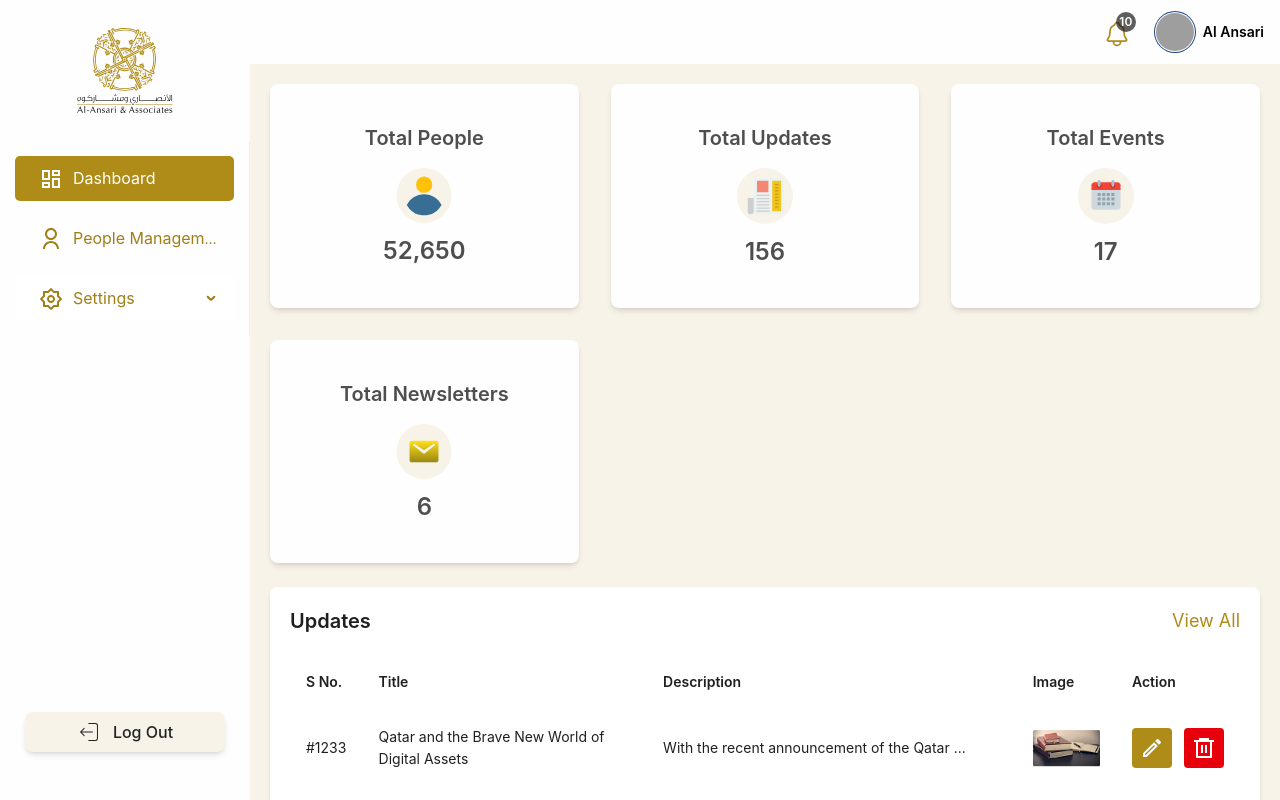
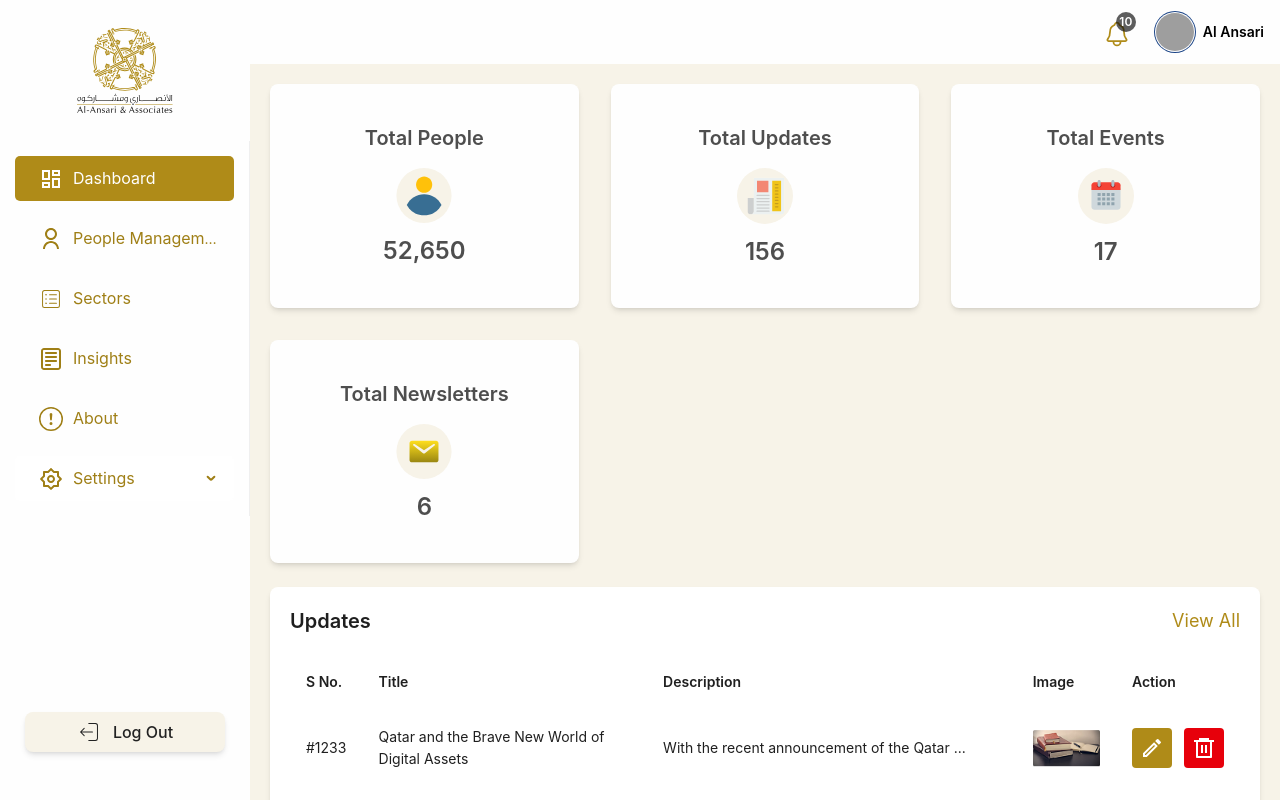
Before and after one commit to sparktechagency/alanssxri_dashboard, a React (Vite) app: page / in a window 1280 px wide. Shown: the top 800 px of the page. Built offline with nearby package versions, Linux system fonts and the light colour scheme; grey boxes are pictures that could not be loaded.

Commit message:
created all pages

```diff
--- a/src/components/LayoutsComponents/Sidebar.tsx
+++ b/src/components/LayoutsComponents/Sidebar.tsx
@@ -5,7 +5,7 @@ import logo from '../../assets/logo.svg'
 // import dashboard from '../../assets/sideBar/dashboard.svg'
 // import income from '../../assets/sideBar/income.svg'
 // import dashboardActive from '../../assets/sideBar/active-dashboard.svg'
-import { CiLogout } from 'react-icons/ci';
+import { CiLogout, CiViewList } from 'react-icons/ci';
 // import { useLocation } from 'react-router-dom';
 
 const { Sider } = Layout;
@@ -13,6 +13,8 @@ const { Sider } = Layout;
 import React from 'react';
 import { RiSettings2Line, RiUserLine } from 'react-icons/ri';
 import { MdOutlineDashboard } from 'react-icons/md';
+import { CgNotes } from 'react-icons/cg';
+import { BsExclamationCircle } from 'react-icons/bs';
 
 interface SidebarProps {
     collapsed: boolean;
@@ -43,10 +45,28 @@ const Sidebar: React.FC<SidebarProps> = ({ collapsed }) => {
                             label: <Link className=' text-[16px]' to={`/`}>Dashboard</Link>,
                         },
                         {
-                            key: '4',
+                            key: '2',
                             // icon: <img src={location.pathname === '/' ? dashboardActive : dashboard} className='menu-icon' />,
                             icon: <RiUserLine className='w-6 h-6' />,
                             label: <Link className=' text-[16px]' to={`/people-management`}>People Management</Link>,
+                        },
+                        {
+                            key: '3',
+                            // icon: <img src={location.pathname === '/' ? dashboardActive : dashboard} className='menu-icon' />,
+                            icon: <CiViewList className='w-6 h-6' />,
+                            label: <Link className=' text-[16px]' to={`/sectors`}>Sectors</Link>,
+                        },
+                        {
+                            key: '4',
+                            // icon: <img src={location.pathname === '/' ? dashboardActive : dashboard} className='menu-icon' />,
+                            icon: <CgNotes className='w-6 h-6' />,
+                            label: <Link className=' text-[16px]' to={`/insights`}>Insights</Link>,
+                        },
+                        {
+                            key: '5',
+                            // icon: <img src={location.pathname === '/' ? dashboardActive : dashboard} className='menu-icon' />,
+                            icon: <BsExclamationCircle className='w-6 h-6' />,
+                            label: <Link className=' text-[16px]' to={`/about`}>About</Link>,
                         },
                         {
                             key: '7',
--- a/src/components/PagesComponents/Tiptap/MenuBar.tsx
+++ b/src/components/PagesComponents/Tiptap/MenuBar.tsx
@@ -100,7 +100,7 @@ const MenuBar = ({ editor }: any) => {
                     <Tooltip key={index} title={item.label}>
                         <button
                             onClick={item.action}
-                            className={`flex items-center justify-center p-2 cursor-pointer rounded-md ${item.isActive ? ' bg-[#000000be] text-white' : 'bg-gray-100 hover:bg-gray-200'} transition-all duration-200`}
+                            className={`flex items-center justify-center p-2 cursor-pointer rounded-md ${item.isActive ? ' bg-primaryColor text-white' : 'bg-gray-100 hover:bg-gray-200'} transition-all duration-200`}
                         >
                             <span className="">{item.icon}</span>
                             {/* {item.label} */}
--- /dev/null
+++ b/src/pages/Insights/Insights.tsx
@@ -0,0 +1,10 @@
+
+const Insights = () => {
+    return (
+        <div>
+            Insights
+        </div>
+    );
+};
+
+export default Insights;
--- /dev/null
+++ b/src/pages/Sectors/Sectors.tsx
@@ -0,0 +1,10 @@
+
+const Sectors = () => {
+    return (
+        <div>
+            Sectors
+        </div>
+    );
+};
+
+export default Sectors;
--- /dev/null
+++ b/src/pages/about/About.tsx
@@ -0,0 +1,10 @@
+
+const About = () => {
+    return (
+        <div>
+            About
+        </div>
+    );
+};
+
+export default About;
```
Also changed, not shown: src/routes/routes.tsx (+15 -0 lines).
